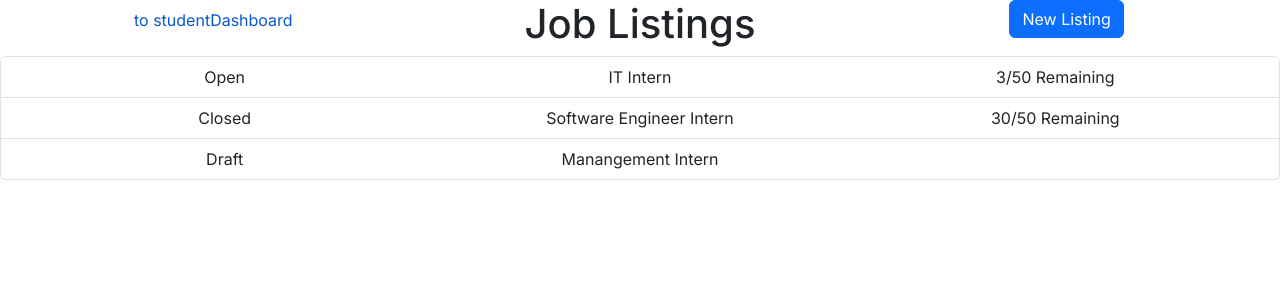
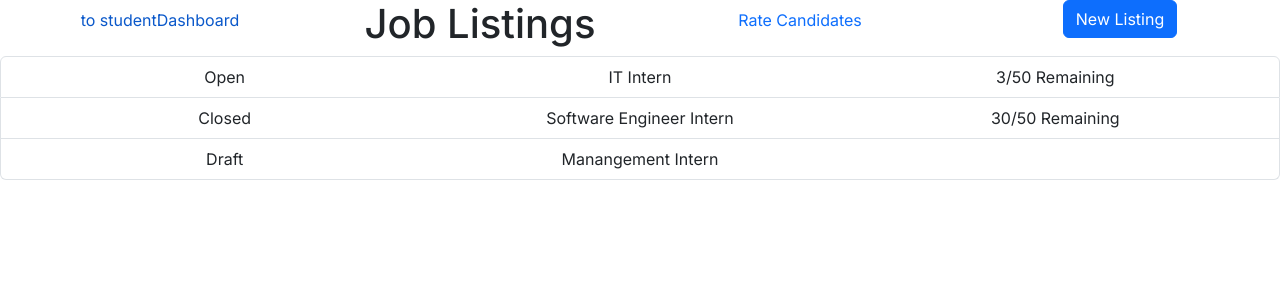
Before and after one commit to robwakefield/InternHunt, a Next.js app: page /recruiterDashboard in a window 1280 px wide. Shown: the top 300 px of the page. Built offline with nearby package versions, Linux system fonts and the light colour scheme.

Commit message:
Added link between dashboard and rating page

```diff
--- a/src/app/recruiterDashboard/page.js
+++ b/src/app/recruiterDashboard/page.js
@@ -19,6 +19,7 @@ const handleClick = () => {
       <Nav.Item>
       <h1>Job Listings</h1>
       </Nav.Item>
+      <Nav.Item><Nav.Link href="./recruiterInternship">Rate Candidates</Nav.Link></Nav.Item>
       <Nav.Item><Button>New Listing</Button></Nav.Item>
       </Nav>
 
--- a/src/app/recruiterInternship/page.js
+++ b/src/app/recruiterInternship/page.js
@@ -1,10 +1,11 @@
 'use client'
 import "bootstrap/dist/css/bootstrap.min.css"
+import Button from "react-bootstrap/Button";
 
 function RecruiterInternship() {
   return (
     <main className="recruiterInternship">
-
+      <Button href="./recruiterDashboard">Return to Dashboard</Button>
     </main>
   );
 }
```
